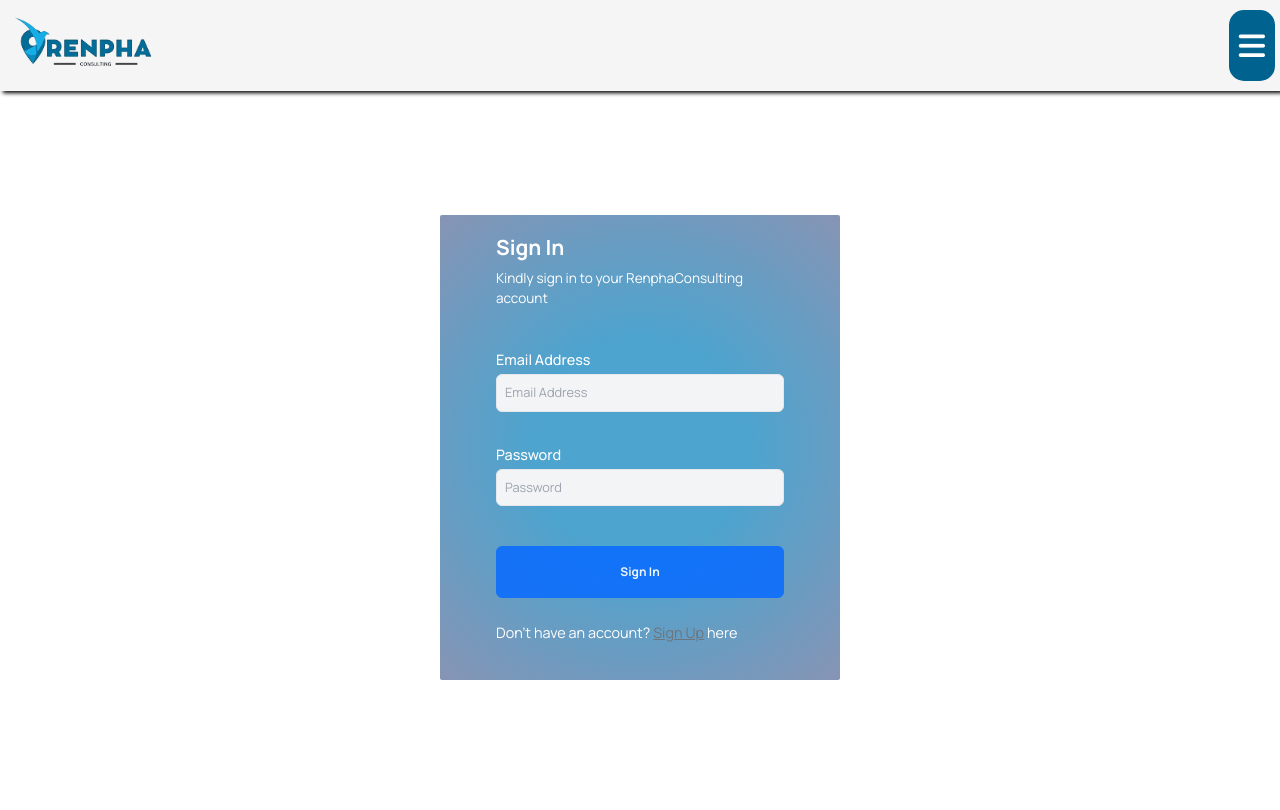
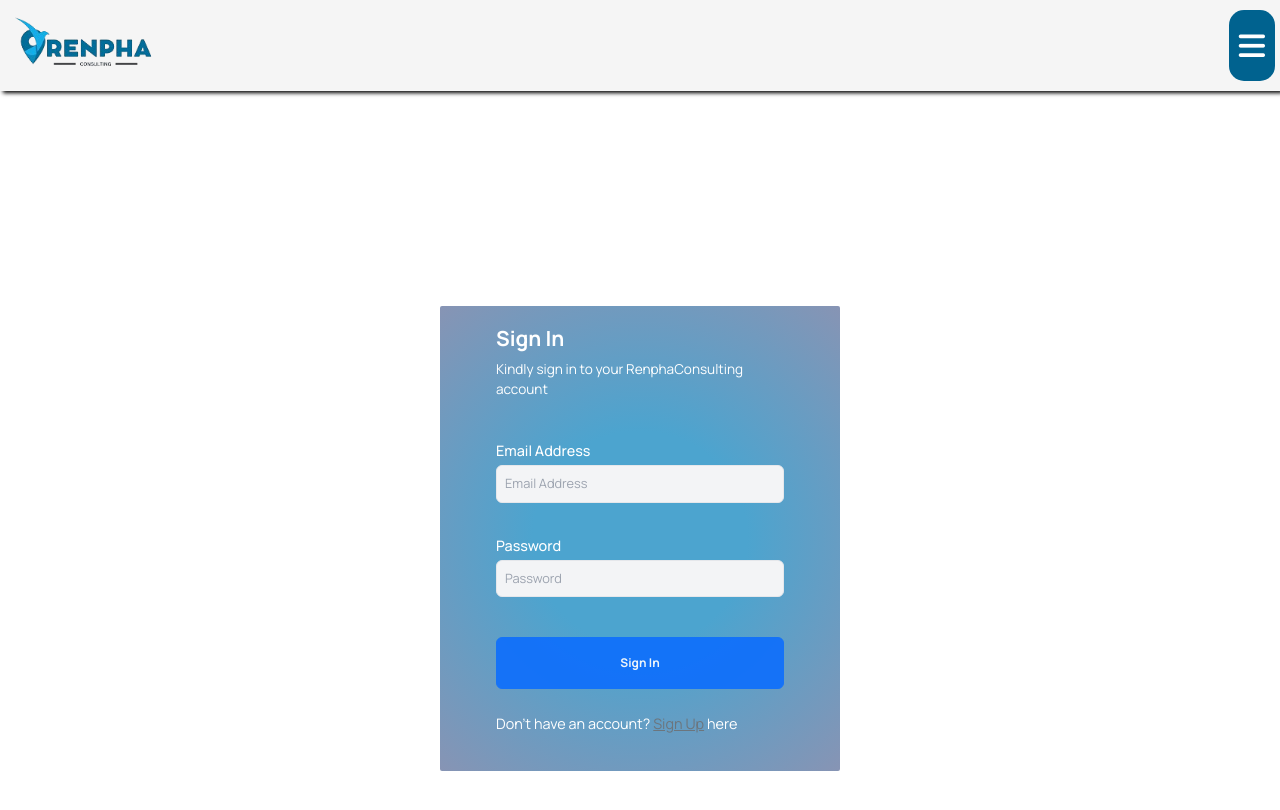
Before and after one commit to samscript18/renphaconsult, a Next.js app: page /login in a window 1280 px wide. Shown: the top 810 px of the page. Built offline with nearby package versions, Linux system fonts and the light colour scheme; no server answers.

Commit message:
few changes

```diff
--- a/src/app/(auth)/layout.tsx
+++ b/src/app/(auth)/layout.tsx
@@ -9,7 +9,7 @@ export default function AuthLayout({ children }: Props) {
   return (
     <>
       <Navbar />
-      <section className="home-categories h-screen after:bg-cover after:bg-center flex items-center justify-center z-[4] pb-[5px] pt-[100px]">
+      <section className="home-categories min-h-screen after:bg-cover after:bg-center flex items-center justify-center z-[4] pb-[5px] pt-[100px]">
         <div
           className="relative w-[96vw] max-w-[400px] py-8 md:py-5 px-8 md:px-14 bg-[#7499da] overflow-hidden rounded-sm z-[4]"
           style={{
--- a/src/app/page.tsx
+++ b/src/app/page.tsx
@@ -1,12 +1,12 @@
 "use client";
 
-// import { redirect } from "next/navigation";
-// import { useEffect } from "react";
+import { redirect } from "next/navigation";
+import { useEffect } from "react";
 
 const Page = () => {
-  // useEffect(() => {
-  //   redirect("/index.html");
-  // }, []);
+  useEffect(() => {
+    redirect("/index.html");
+  }, []);
   return <div></div>;
 };
 export default Page;
--- a/src/components/ui/navbar.tsx
+++ b/src/components/ui/navbar.tsx
@@ -4,7 +4,7 @@ import logo from "../../../public/images/logos/logo1.png";
 const Navbar = () => {
   return (
     <>
-      <nav>
+      <nav className="relative">
         <Image src={logo} width={150} height={100} alt="logo" />
         <button
           className="nav-btn btn-primary"
```
